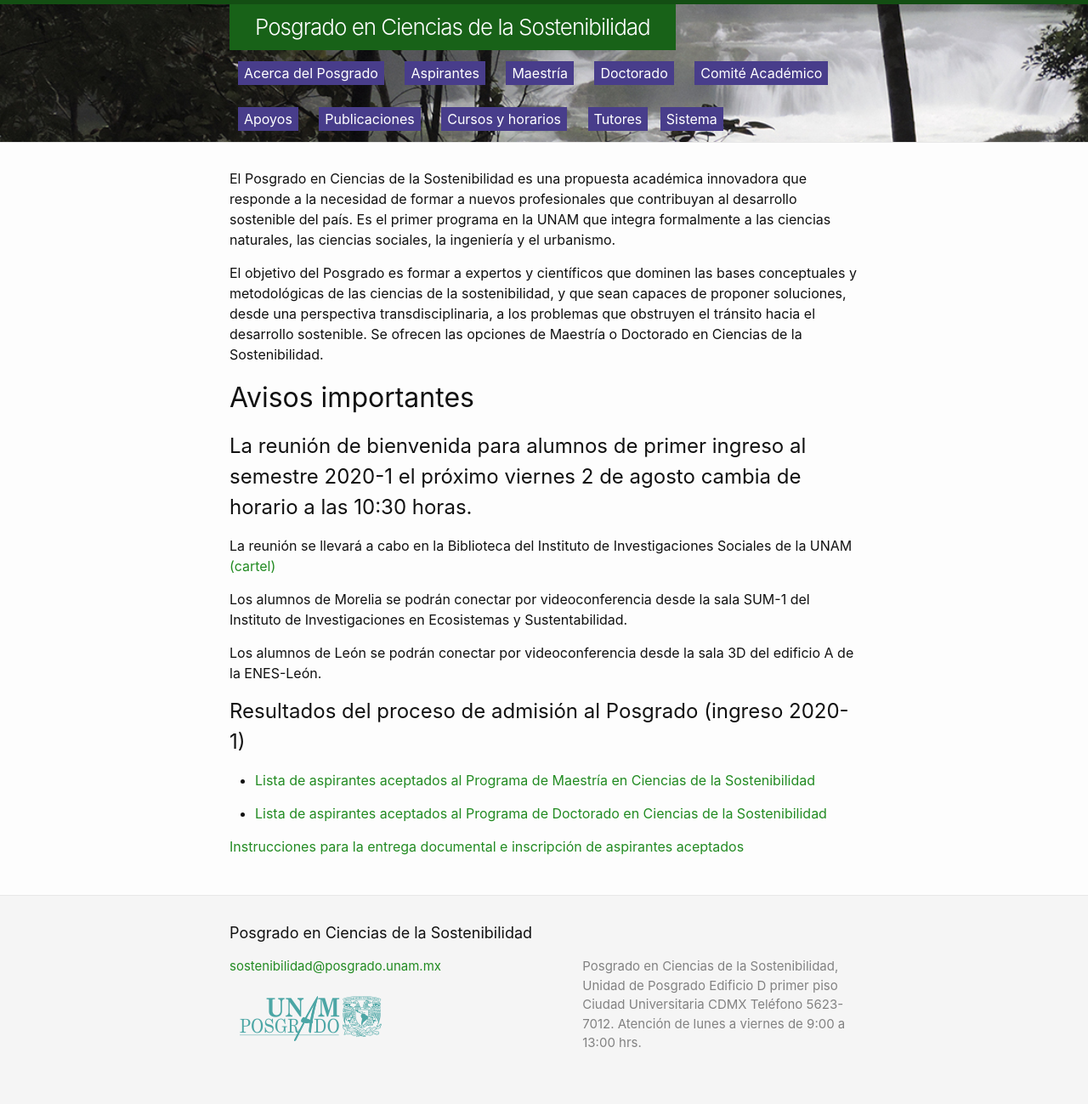
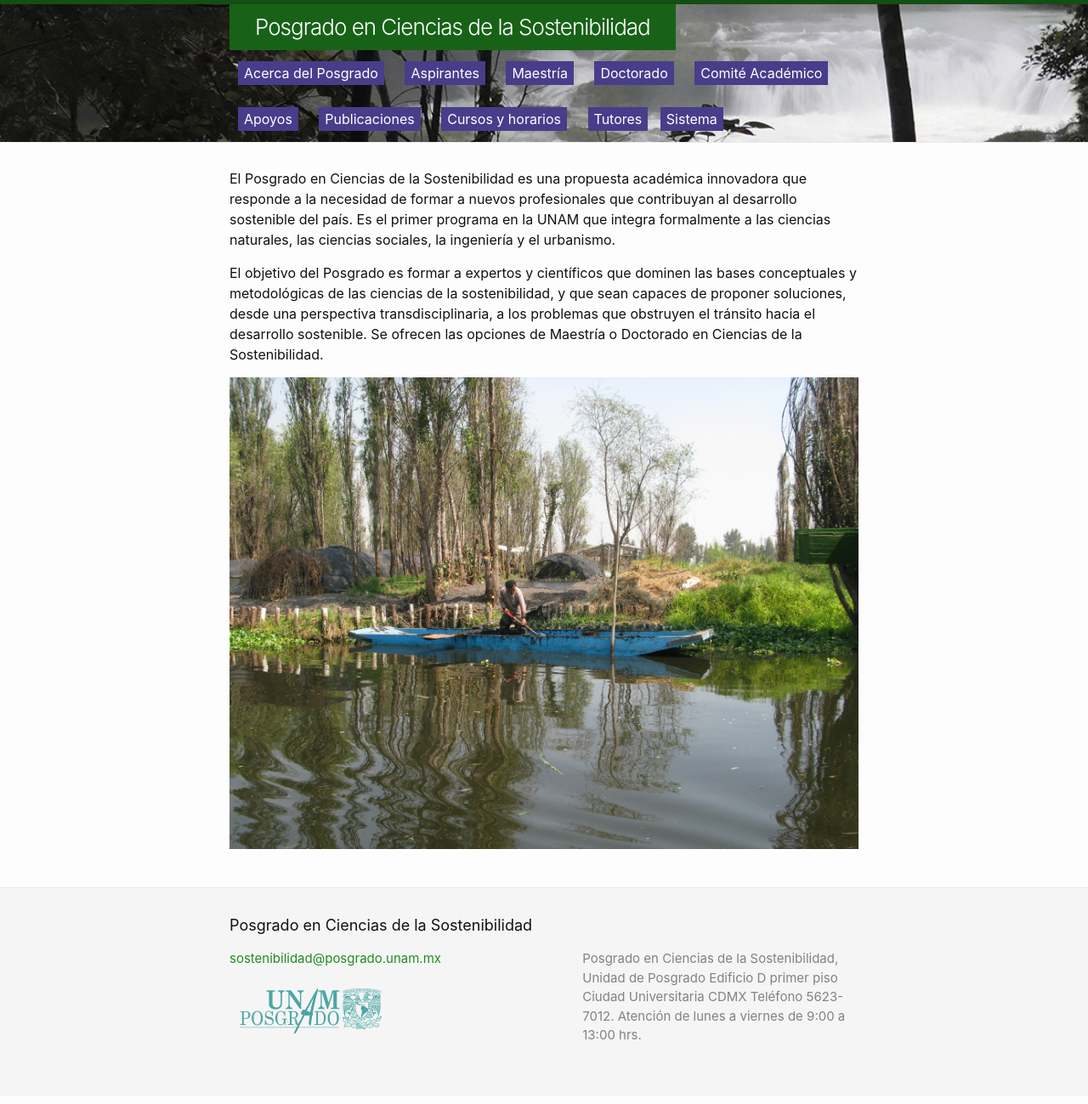
Before and after one commit to pcs-unam/pcs-unam.github.io, a Jekyll site: the page built from index.md, in a window 1280 px wide. Shown: the whole page at 85% size. Built offline with Jekyll 4.4.1, drawn with Linux system fonts in a browser that asks for light colours.

Commit message:
Se quitaron los anuncios del ingreso 2020-1

```diff
--- a/index.md
+++ b/index.md
@@ -22,22 +22,4 @@
 Maestría o Doctorado en Ciencias de la Sostenibilidad.
 
 
-# Avisos importantes
-
-## La reunión de bienvenida para alumnos de primer ingreso al semestre 2020-1 el próximo viernes 2 de agosto cambia de horario a las 10:30 horas.
-
-La reunión se llevará a cabo en la Biblioteca del Instituto de Investigaciones Sociales de la UNAM [(cartel)](/assets/docs/cartel_reunion_bienvenida_2020_1.pdf)
-
-Los alumnos de Morelia se podrán conectar por videoconferencia desde la sala SUM-1 del Instituto de Investigaciones en Ecosistemas y Sustentabilidad.
-
-Los alumnos de León se podrán conectar por videoconferencia desde la sala 3D del edificio A de la ENES-León.
-
-## Resultados del proceso de admisión al Posgrado (ingreso 2020-1)
-
- - [Lista de aspirantes aceptados al Programa de Maestría en Ciencias de la Sostenibilidad](/assets/docs/lista_aspirantes_aceptados_maestria_2020_1.pdf)
-
- - [Lista de aspirantes aceptados al Programa de Doctorado en Ciencias de la Sostenibilidad](/assets/docs/lista_aspirantes_aceptados_doctorado_2020_1.pdf)
-
-[Instrucciones para la entrega documental e inscripción de aspirantes aceptados](/assets/docs/instrucciones_entrega documental_inscripcion_aspirantes_aceptados.pdf)
-
-[comment]: <> ![sistema de siembra en Xochimilco](/assets/xochi_sistema_sembrado.jpg)
+![sistema de siembra en Xochimilco](/assets/xochi_sistema_sembrado.jpg)
```
